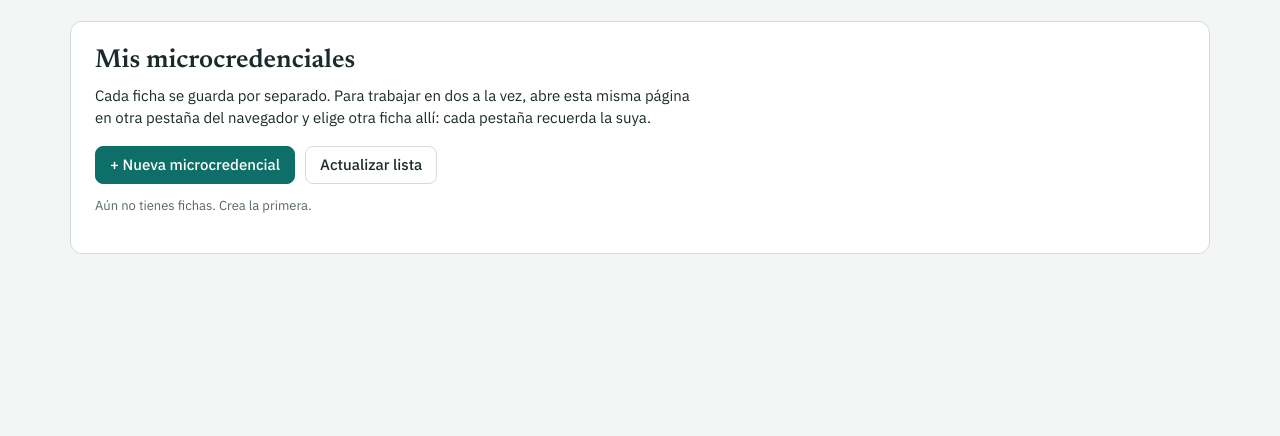
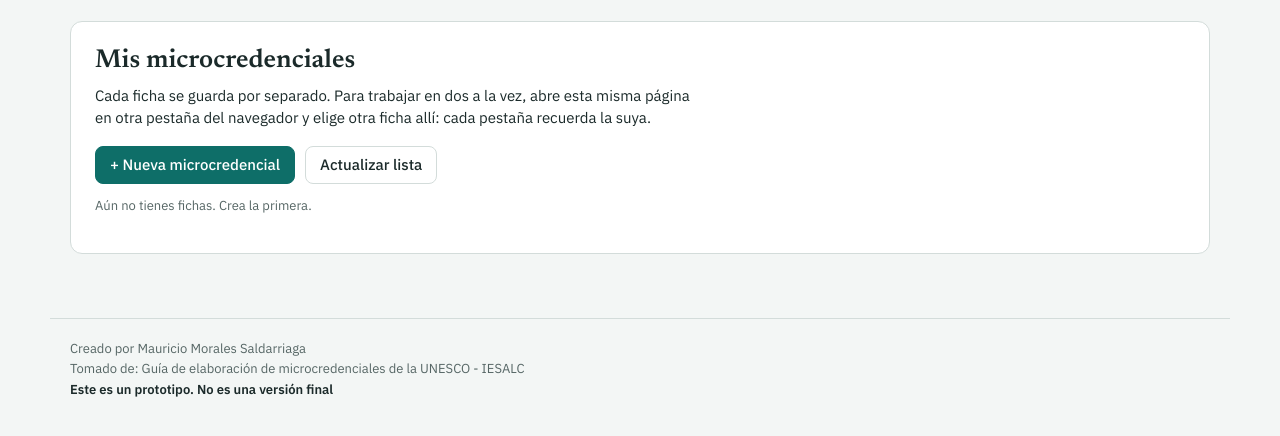
Before and after one commit to mms-col/ficha-microcredencial, a website: page index.html in a window 1280 px wide. Shown: the part 58-494 px from the top of the page. Drawn offline with nearby package versions, Linux system fonts and the light colour scheme.

Commit message:
Actualiza desde el artefacto

```diff
--- a/index.html
+++ b/index.html
@@ -130,6 +130,9 @@ table.tbl th, table.tbl td { text-align: left; padding: 8px 10px; border-bottom:
 .modal .btns { display: flex; justify-content: flex-end; gap: 10px; }
 .toast { position: fixed; bottom: 18px; left: 50%; transform: translateX(-50%); background: var(--ink); color: var(--bg); padding: 9px 16px; border-radius: 8px; z-index: 30; max-width: 90vw; }
 .muted { color: var(--muted); }
+.site-footer { max-width: 1180px; margin: 0 auto; padding: 20px; border-top: 1px solid var(--line); color: var(--muted); font-size: 13px; line-height: 1.6; }
+.site-footer p { margin: 0; }
+.site-footer .proto { font-weight: 600; color: var(--ink); }
 @media (max-width: 820px) {
   .layout { grid-template-columns: 1fr; padding: 16px; }
   .steps { display: none; }
@@ -151,6 +154,11 @@ table.tbl th, table.tbl td { text-align: left; padding: 8px 10px; border-bottom:
   <nav class="steps" id="steps" aria-label="Pasos de la ficha"></nav>
   <main id="main" tabindex="-1"></main>
 </div>
+<footer class="site-footer">
+  <p>Creado por Mauricio Morales Saldarriaga</p>
+  <p>Tomado de: Guía de elaboración de microcredenciales de la UNESCO - IESALC</p>
+  <p class="proto">Este es un prototipo. No es una versión final</p>
+</footer>
 <div id="layer"></div>
 
 <script src="https://cdn.jsdelivr.net/npm/docx@8.5.0/build/index.umd.js"></script>
```
